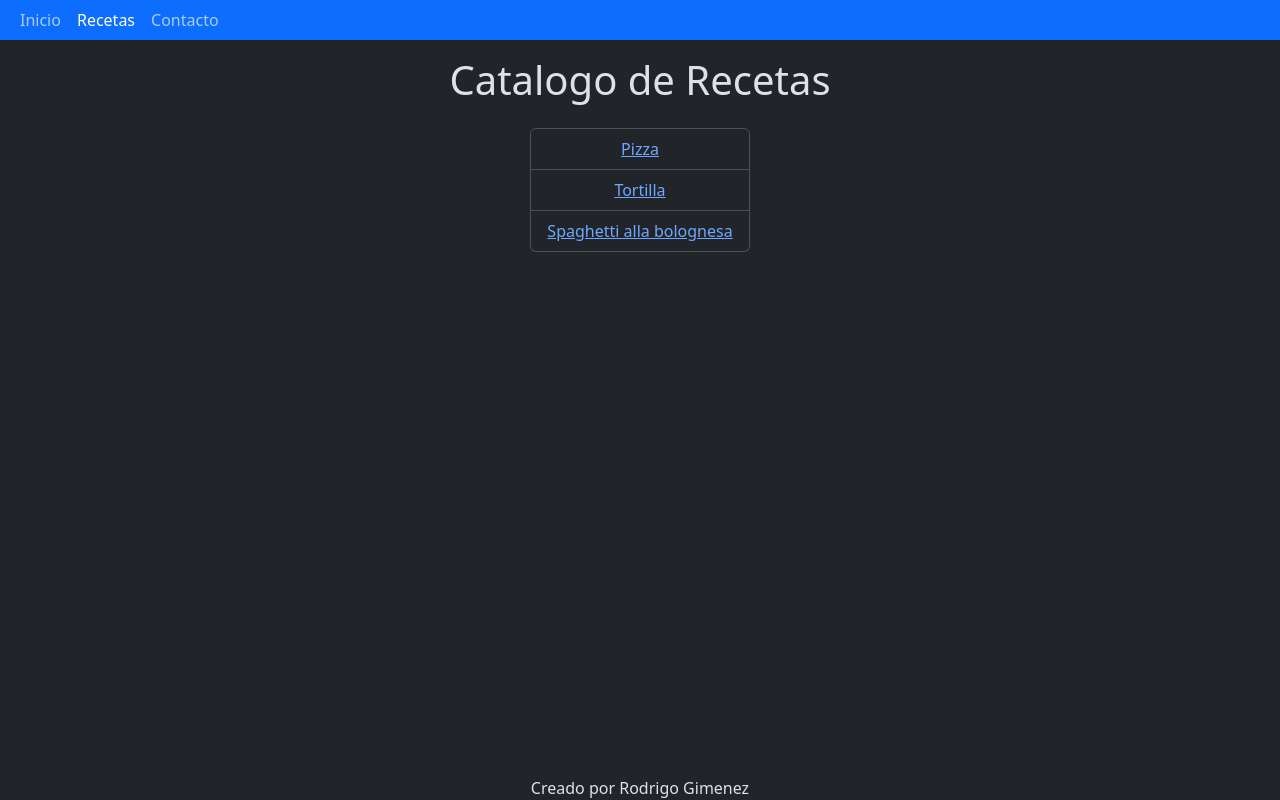
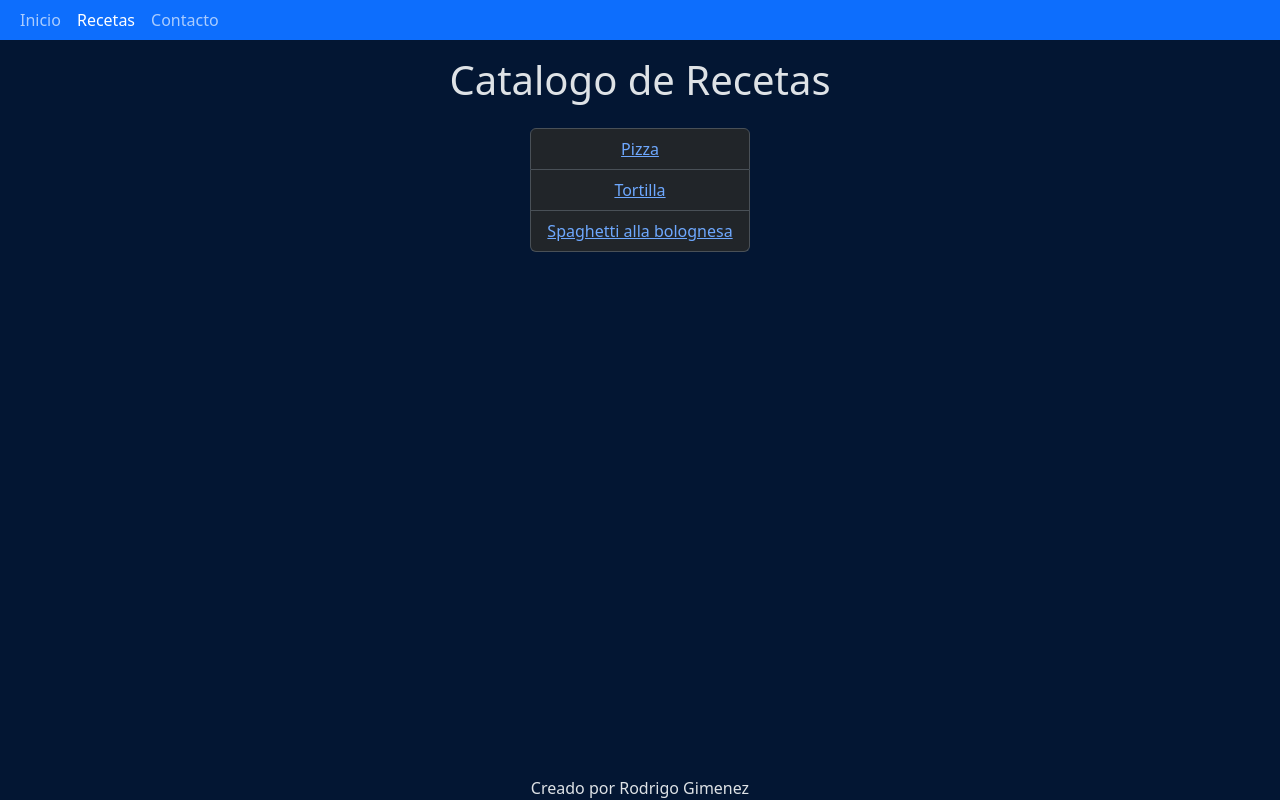
Before and after one commit to moradan/recetas, a plain HTML site: page recetas.html in a window 1280 px wide. Drawn offline with nearby package versions, Linux system fonts and the light colour scheme.

```diff
--- a/recetas.html
+++ b/recetas.html
@@ -6,10 +6,10 @@
     <meta name="viewport" content="width=device-width, initial-scale=1.0">
     <title>Recetas en línea</title>
 
-    <!-- Estilo -->
+    <!-- Bootstrap CDN -->
     <link href="https://cdn.jsdelivr.net/npm/bootstrap@5.3.0-alpha1/dist/css/bootstrap.min.css" rel="stylesheet" integrity="sha384-GLhlTQ8iRABdZLl6O3oVMWSktQOp6b7In1Zl3/Jr59b6EGGoI1aFkw7cmDA6j6gD" crossorigin="anonymous">
 </head>
-<body data-bs-theme="dark">
+<body class="bg-primary-subtle text-emphasis-primary" data-bs-theme="dark">
     <nav class="navbar mb-3 p-0 navbar-expand-md">
         <div class="container-fluid bg-primary">
             <button class="navbar-toggler navbar-dark border-0" type="button" data-bs-toggle="collapse" data-bs-target="#navbarSupportedContent" aria-controls="navbarSupportedContent" aria-expanded="false" aria-label="Toggle navigation">
```
Also changed, not shown: index.html (+2 -2 lines).
